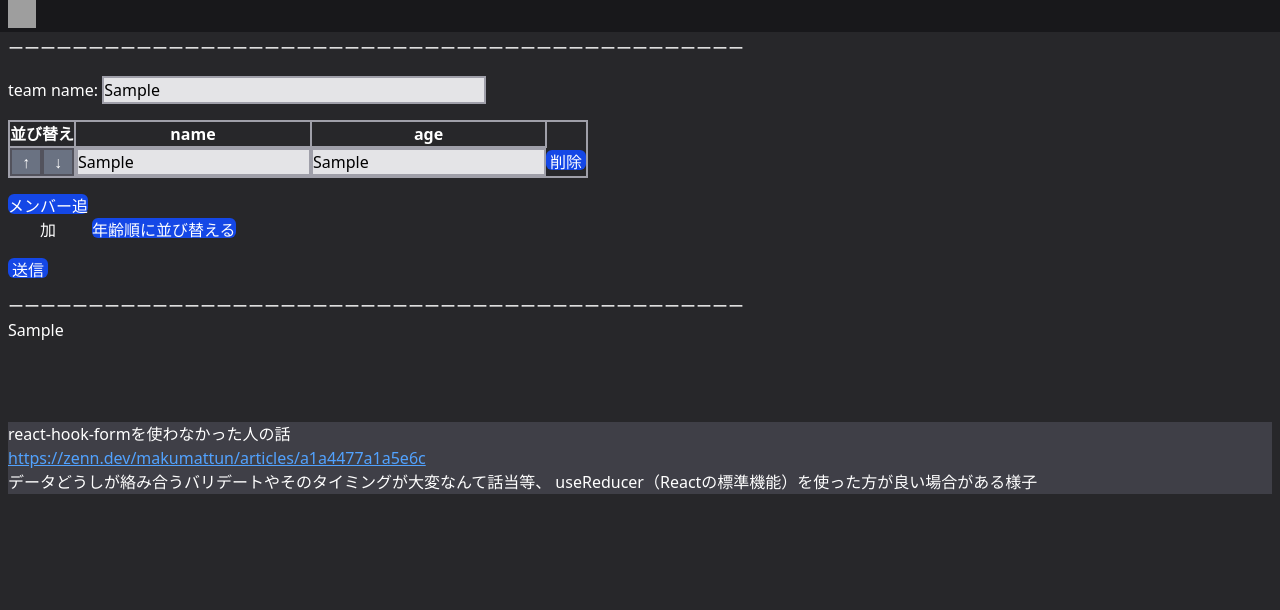
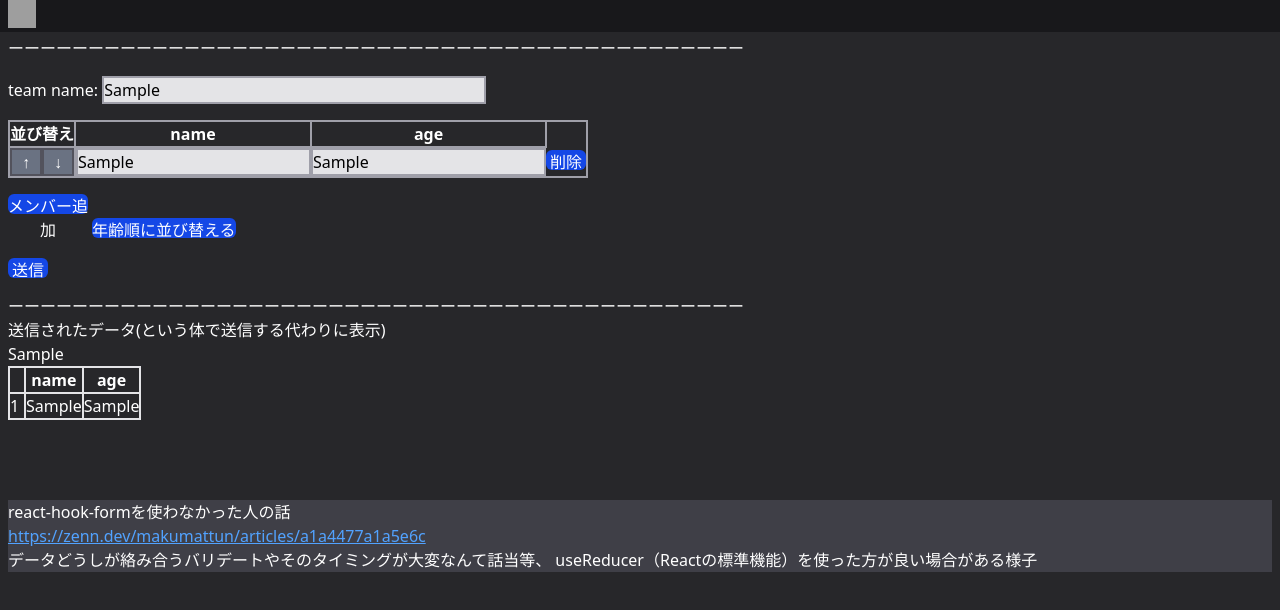
Before and after one commit to shari-sushi/sandbox, a React (Vite) app in the folder frontend/: page /react/react-hook-form in a window 1280 px wide. Both pictures are taken after typing "Sample", "Sample", "Sample" into the empty fields and a click on the button "年齢順に並び替える". Shown: the top 610 px of the page. Built offline with nearby package versions, Linux system fonts and the light colour scheme; grey boxes are pictures that could not be loaded.

Commit message:
react-hook-formで送信された的な感じでテーブルとして表示するようにした

```diff
--- a/frontend/src/pages/ReactHookFrom/ReactHookFrom.tsx
+++ b/frontend/src/pages/ReactHookFrom/ReactHookFrom.tsx
@@ -17,9 +17,13 @@ export const Component = ({}: Props) => {
     members: [],
   })
 
+  const altTranslated = (data: FormValues) => {
+    setSubmittedData(data)
+  }
+
   return (
     <>
-      <TeamForm onSubmitted={setSubmittedData} />
+      <TeamForm onSubmitted={altTranslated} />
       <SubmittedData submittedData={submittedData} />
       <div className="bg-zinc-700 my-3 mt-20">
         <div>react-hook-formを使わなかった人の話</div>
@@ -149,10 +153,33 @@ type SubmittedDataProps = {
   submittedData: FormValues
 }
 
+// テーブルの書き方はこれ
+// https://developer.mozilla.org/ja/docs/Web/HTML/Reference/Elements/tr
 const SubmittedData = ({ submittedData }: SubmittedDataProps) => {
   return (
-    <>
+    <div>
+      <span>送信されたデータ(という体で送信する代わりに表示)</span>
       <div>{submittedData.teamName}</div>
-    </>
+      <table className="border-zinc-200 border-2">
+        <thead>
+          <tr className="border-zinc-200 border-2">
+            <th className="border-zinc-200 border-2 w-4"></th>
+            <th className="border-zinc-200 border-2">name</th>
+            <th className="border-zinc-200 border-2">age</th>
+          </tr>
+        </thead>
+        <tbody>
+          {submittedData.members.map((member, i) => {
+            return (
+              <tr>
+                <td className="border-zinc-200 border-2">{i + 1}</td>
+                <td className="border-zinc-200 border-2">{member.name}</td>
+                <td className="border-zinc-200 border-2">{member.age}</td>
+              </tr>
+            )
+          })}
+        </tbody>
+      </table>
+    </div>
   )
 }
```
